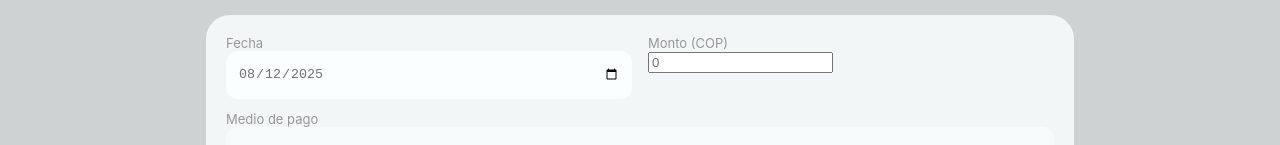
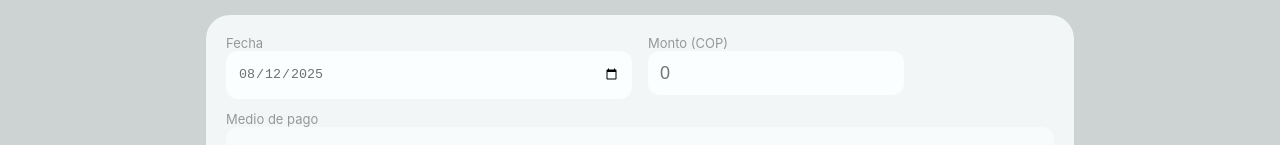
Before and after one commit to sixbrains/Hasaba, a React (Vite) app: page / in a window 1280 px wide. Shown: the part 550-695 px from the top of the page. Built offline with nearby package versions, Linux system fonts and the light colour scheme.

Commit message:
Update app.css

```diff
--- a/src/app.css
+++ b/src/app.css
@@ -79,3 +79,30 @@
 form select,
 form textarea { font-size: 18px; }            /* campos */
 form button { font-size: 18px; }              /* botones: Ingreso, Gasto, Transferencia, Guardar */
+/* === Unificar estilo del input numérico (Monto) === */
+input[type="number"] {
+  background: var(--field, #FAFEFF);
+  color: var(--text, #707070);
+  border: none;
+  outline: none;
+  border-radius: 12px;
+  height: 44px;
+  padding: 10px 12px;
+  font-size: 18px;
+  appearance: textfield;        /* Chrome/Edge */
+  -moz-appearance: textfield;   /* Firefox */
+  box-shadow: none;
+}
+
+/* Quitar flechitas */
+input[type="number"]::-webkit-outer-spin-button,
+input[type="number"]::-webkit-inner-spin-button {
+  -webkit-appearance: none;
+  margin: 0;
+}
+
+/* Sin brillo al enfocar */
+input[type="number"]:focus {
+  outline: none;
+  box-shadow: none;
+}
```
